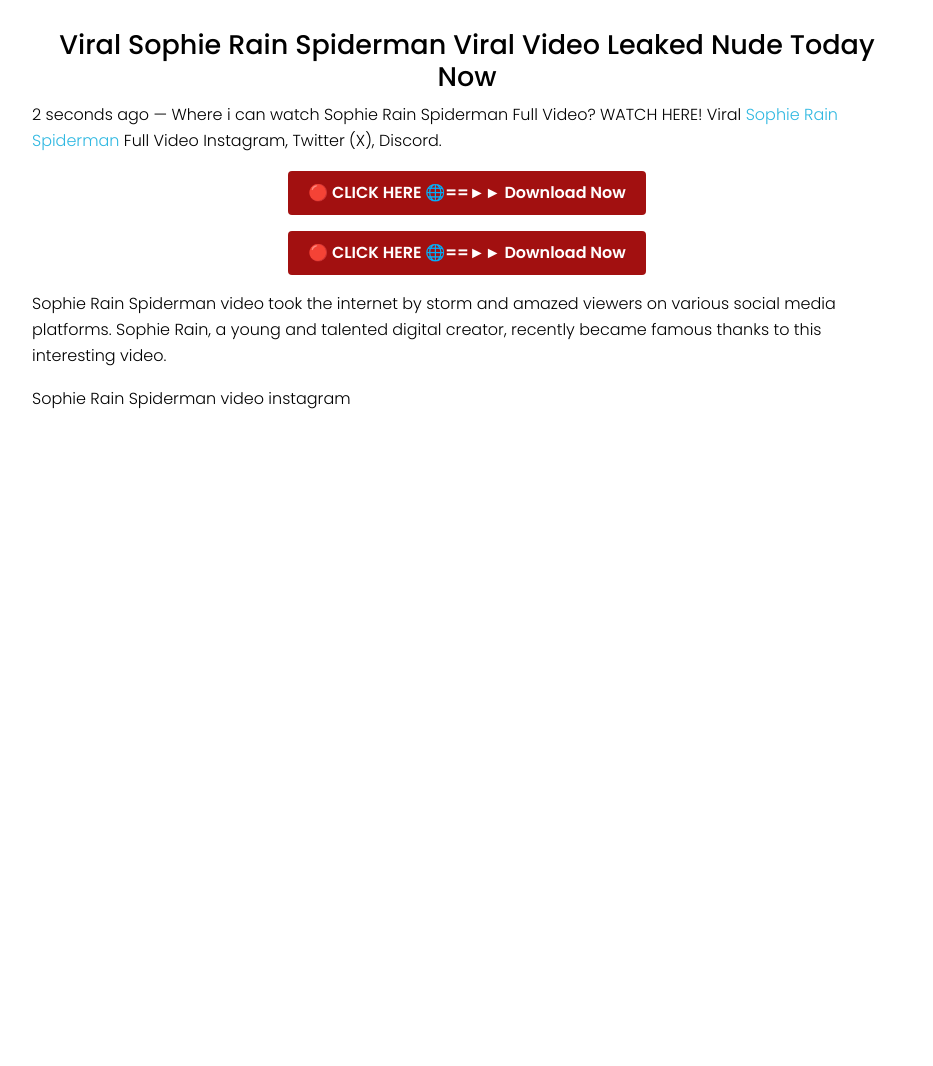
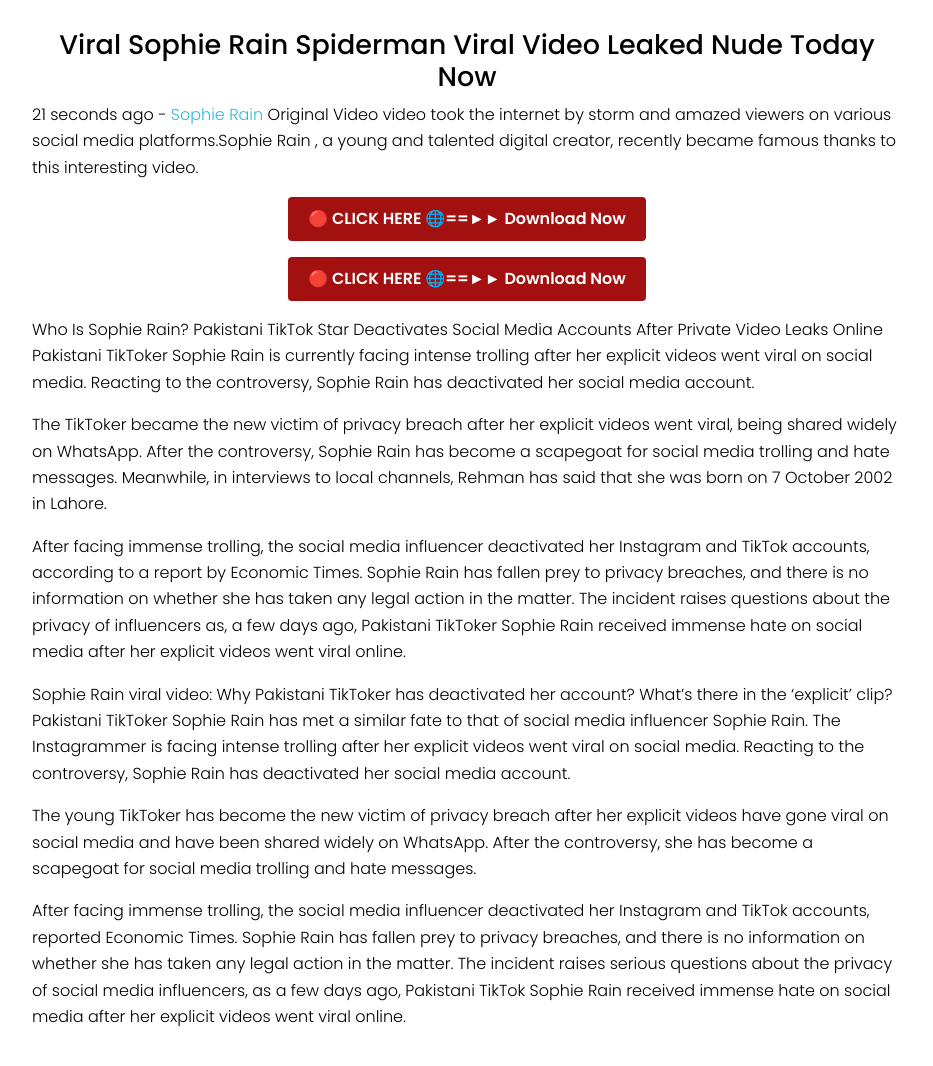
Before and after one commit to bestvide/blog1, a plain HTML site: page index.html in a window 1280 px wide. Shown: the part 262-1328 px from the top of the page, without its empty margins (173-1106 px from the left). Before the commit the page ends 800 px from the top, so only its background shows below. Drawn offline with Linux system fonts and the light colour scheme.

Commit message:
Update index.html

```diff
--- a/index.html
+++ b/index.html
@@ -3,7 +3,7 @@
 	<meta http-equiv="Content-Type" content="text/html; charset=UTF-8">
 	<meta name="robots" content="index,follow">
 	<meta http-equiv="content-language" content="en">
-	<meta name="description" content="2 seconds ago — Where i can watch Sophie Rain Spiderman Full Video? WATCH HERE! Viral Sophie Rain Spiderman Full Video Instagram, Twitter (X), Discord.">
+	<meta name="description" content="21 seconds ago - Sophie Rain Original Video video took the internet by storm and amazed viewers on various social media platforms.Sophie Rain , a young and talented digital creator, recently became famous thanks to this interesting video.">
 	<meta name="keywords" content="Sophie Rain Leaked">
 	<meta name="viewport" content="width=device-width, initial-scale=1, minimum-scale=1, maximum-scale=1">
 	<link rel="shortcut icon" href="web/icon.png" type="image/x-icon">
@@ -47,15 +47,25 @@
 <!-- add content------------------------------ -->
 <h1>Viral Sophie Rain Spiderman Viral Video Leaked Nude Today Now</h1>
 
-<p>2 seconds ago — Where i can watch Sophie Rain Spiderman Full Video? WATCH HERE! Viral <a href="https://zonwear.pages.dev/">Sophie Rain Spiderman</a> Full Video Instagram, Twitter (X), Discord.</p>
+<p>21 seconds ago - <a href="https://sophie-rain-spiderman.pages.dev/">Sophie Rain</a> Original Video video took the internet by storm and amazed viewers on various social media platforms.Sophie Rain , a young and talented digital creator, recently became famous thanks to this interesting video.</p>
 
 <div id="btncnt"></div>
 
 <div id="btncnt1"></div>
 
-<p>Sophie Rain Spiderman video took the internet by storm and amazed viewers on various social media platforms. Sophie Rain, a young and talented digital creator, recently became famous thanks to this interesting video.</p>
+<p>Who Is Sophie Rain? Pakistani TikTok Star Deactivates Social Media Accounts After Private Video Leaks Online
+Pakistani TikToker Sophie Rain is currently facing intense trolling after her explicit videos went viral on social media. Reacting to the controversy, Sophie Rain has deactivated her social media account.</p>
 
-<p>Sophie Rain Spiderman video instagram</p>
+<p>The TikToker became the new victim of privacy breach after her explicit videos went viral, being shared widely on WhatsApp. After the controversy, Sophie Rain has become a scapegoat for social media trolling and hate messages. Meanwhile, in interviews to local channels, Rehman has said that she was born on 7 October 2002 in Lahore.</p>
+
+<p>After facing immense trolling, the social media influencer deactivated her Instagram and TikTok accounts, according to a report by Economic Times. Sophie Rain has fallen prey to privacy breaches, and there is no information on whether she has taken any legal action in the matter. The incident raises questions about the privacy of influencers as, a few days ago, Pakistani TikToker Sophie Rain received immense hate on social media after her explicit videos went viral online.</p>
+
+<p>Sophie Rain viral video: Why Pakistani TikToker has deactivated her account? What’s there in the ‘explicit’ clip?
+Pakistani TikToker Sophie Rain has met a similar fate to that of social media influencer Sophie Rain. The Instagrammer is facing intense trolling after her explicit videos went viral on social media. Reacting to the controversy, Sophie Rain has deactivated her social media account.</p>
+
+<p>The young TikToker has become the new victim of privacy breach after her explicit videos have gone viral on social media and have been shared widely on WhatsApp. After the controversy, she has become a scapegoat for social media trolling and hate messages.</p>
+
+<p>After facing immense trolling, the social media influencer deactivated her Instagram and TikTok accounts, reported Economic Times. Sophie Rain has fallen prey to privacy breaches, and there is no information on whether she has taken any legal action in the matter. The incident raises serious questions about the privacy of social media influencers, as a few days ago, Pakistani TikTok Sophie Rain received immense hate on social media after her explicit videos went viral online.</p>
 
 
 <!-- add content------------------------------ -->
```
